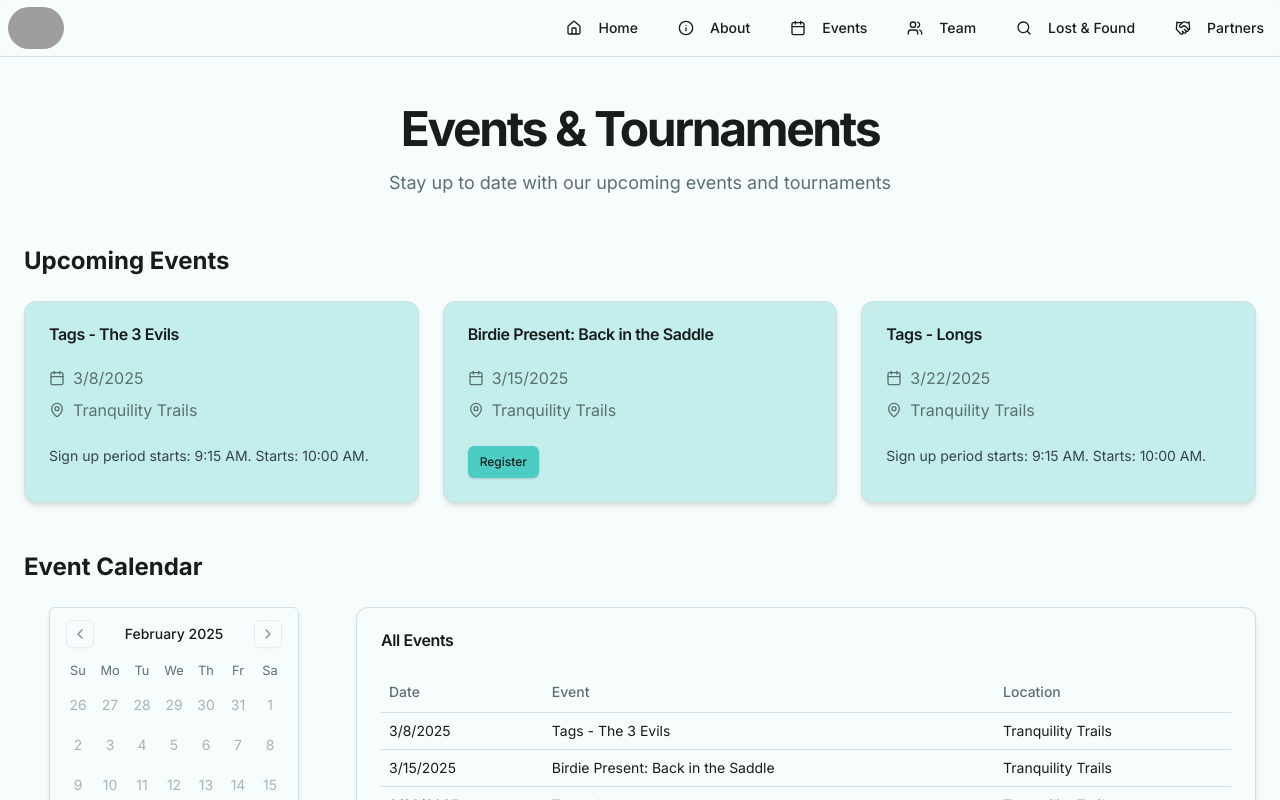
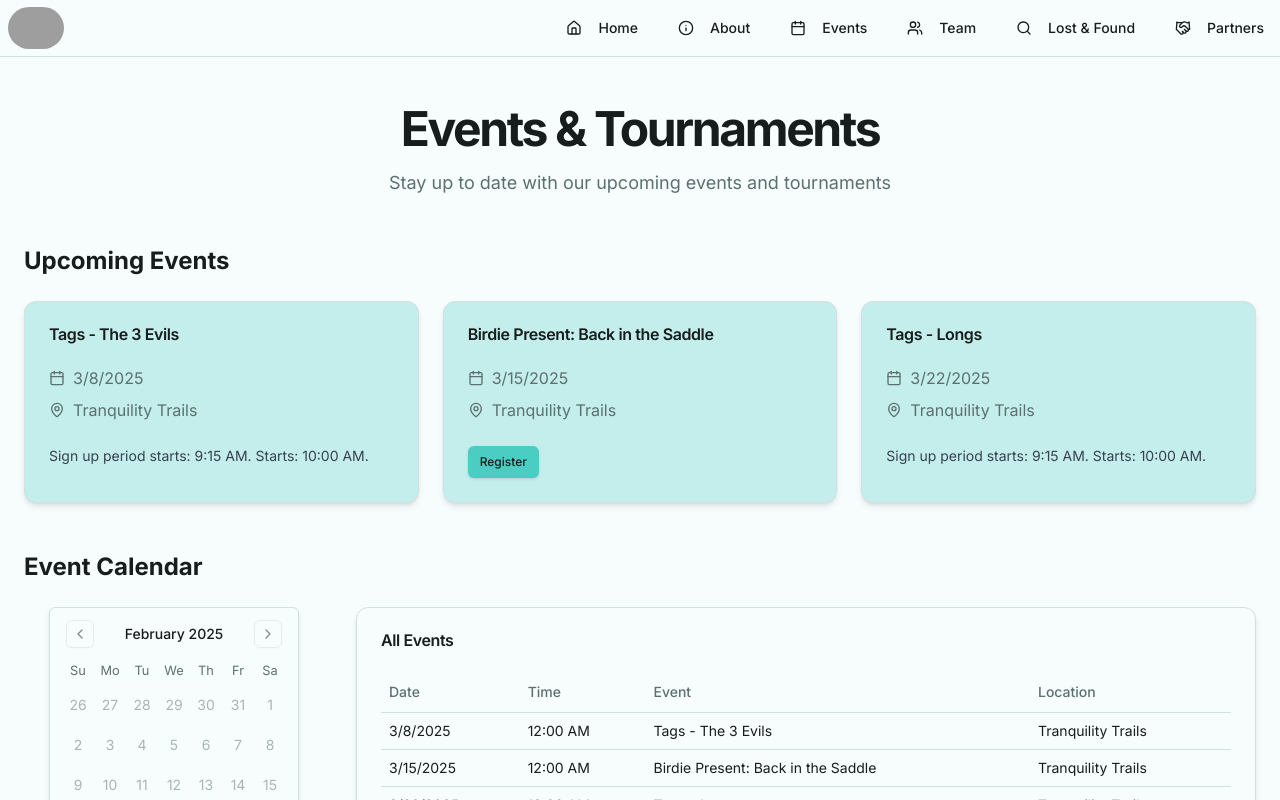
Before and after one commit to cdeck95/tranquility-teebirds, a Next.js app: page /events in a window 1280 px wide. Shown: the top 800 px of the page. Built offline with nearby package versions, Linux system fonts and the light colour scheme; grey boxes are pictures that could not be loaded.

Commit message:
times for each event

```diff
--- a/app/events/page.tsx
+++ b/app/events/page.tsx
@@ -23,6 +23,7 @@ import {
 import Link from "next/link";
 import { Button } from "@/components/ui/button";
 import { EventItem } from "../api/events/route";
+import { format } from "date-fns";
 
 // Helper: Convert a Date instance to m/d/yyyy string for comparison
 const convertDateToMDY = (date: Date): string => {
@@ -178,6 +179,7 @@ export default function EventsPage() {
                   <TableHeader>
                     <TableRow>
                       <TableHead>Date</TableHead>
+                      <TableHead>Time</TableHead>
                       <TableHead>Event</TableHead>
                       <TableHead>Location</TableHead>
                     </TableRow>
@@ -186,6 +188,9 @@ export default function EventsPage() {
                     {paginatedEvents.map((event, index) => (
                       <TableRow key={index}>
                         <TableCell>{event.formattedDate}</TableCell>
+                        <TableCell>
+                          {format(event.dateTimestamp, "h:mm a")}
+                        </TableCell>
                         <TableCell>{event.title}</TableCell>
                         <TableCell>{event.location}</TableCell>
                       </TableRow>
```
